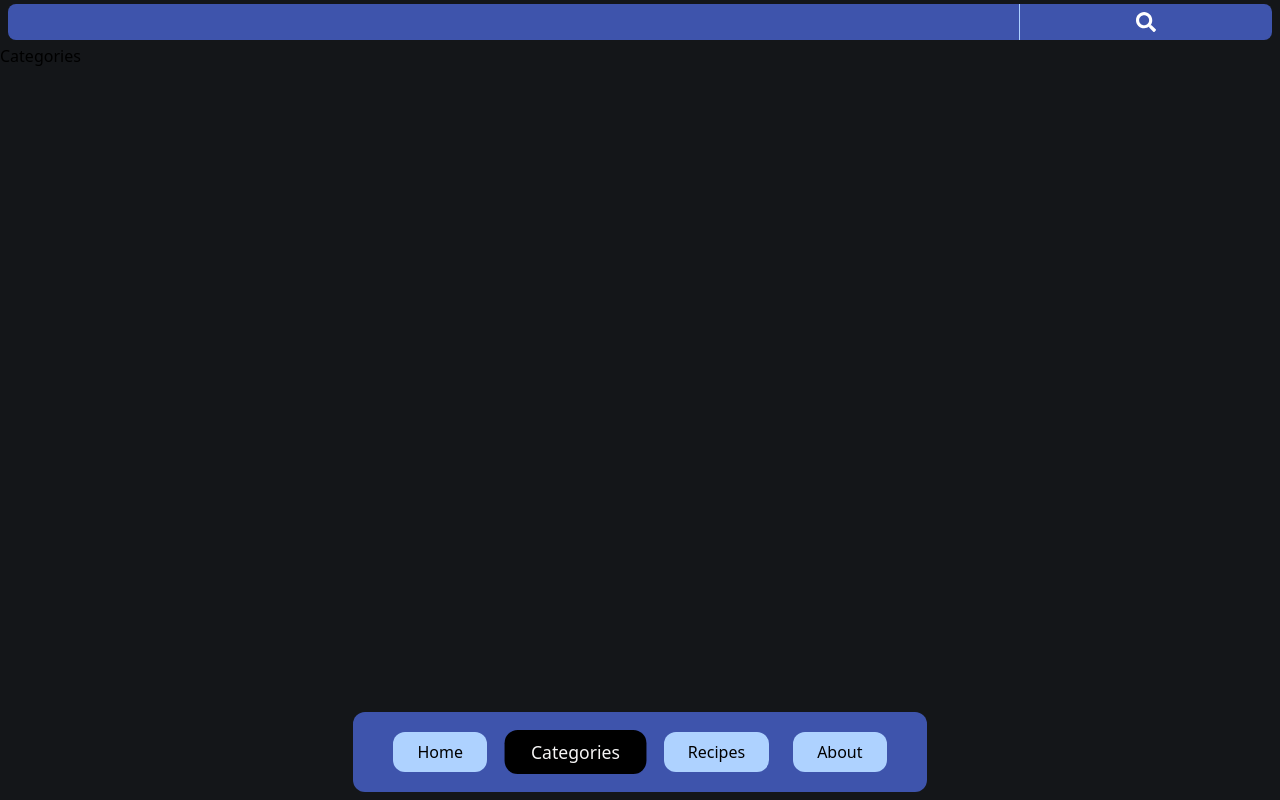
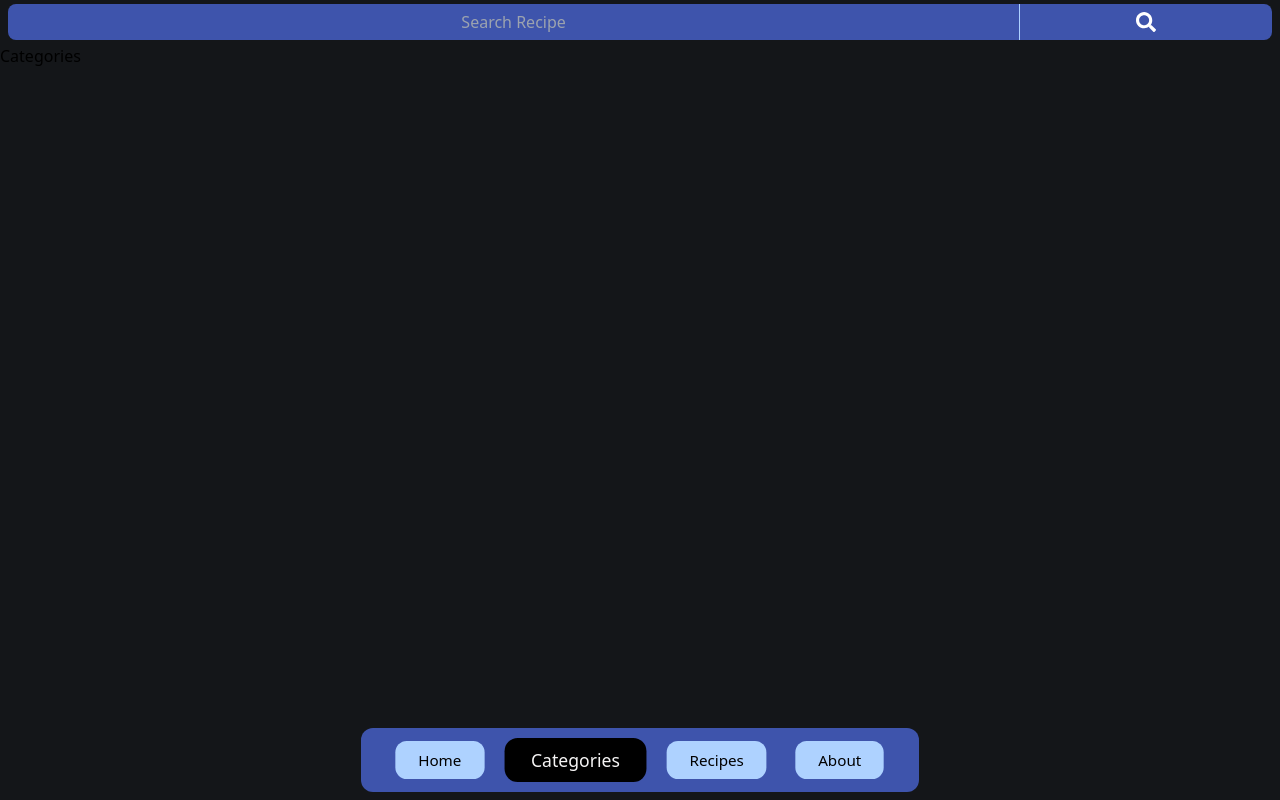
Before and after one commit to niii-san/Recipe-Rocket, a React (Vite) app: page /categories in a window 1280 px wide. Built offline with nearby package versions, Linux system fonts and the light colour scheme.

Commit message:
feat:animations

```diff
--- a/src/Pages/Header/SearchBar.tsx
+++ b/src/Pages/Header/SearchBar.tsx
@@ -12,10 +12,11 @@ function SearchBar() {
           <input
             type="text"
             className="w-[80%] h-full outline-none text-center bg-transparent text-Text"
+            placeholder="Search Recipe"
           />
           <button
             type="submit"
-            className="border-l border-Third text-white h-full w-[20%]  flex justify-center items-center"
+            className="border-l rounded-r-lg border-Third text-white h-full w-[20%] flex justify-center items-center transition duration-300 ease-in-out transform hover:bg-bodyBg hover:border hover:scale-105 active:scale-75"
           >
             <FaSearch className="h-5 w-5" />
           </button>
--- a/src/Pages/NavBar/NavBar.tsx
+++ b/src/Pages/NavBar/NavBar.tsx
@@ -28,7 +28,7 @@ function NavBar() {
 
   return (
     <div className=" container  w-full  flex justify-center  ">
-      <ul className="py-5 text-sm flex justify-center w-full  gap-3 bg-Second rounded-xl tablet:w-auto tablet:px-10 tablet:text-base tablet:gap-6">
+      <ul className="py-3 text-sm flex justify-center w-full gap-2 bg-Second rounded-xl tablet:w-auto tablet:px-8 tablet:text-base tablet:gap-6">
         {navItems.map((item) => (
           <li
             key={item.id}
@@ -39,7 +39,7 @@ function NavBar() {
               className={({ isActive }) =>
                 isActive
                   ? " px-3 py-1.5 bg-[#000000] rounded-xl transition duration-300 ease-in-out transform scale-110 tablet:px-6 tablet:py-2 "
-                  : " px-3 py-1.5 bg-Third text-black rounded-xl transition duration-300 ease-in-out transform scale-100 tablet:px-6 tablet:py-2"
+                  : " px-3 py-1.5 bg-Third text-black rounded-xl transition duration-300 ease-in-out transform scale-95 tablet:px-6 tablet:py-2 hover:scale-75"
               }
             >
               {item.element}
```
